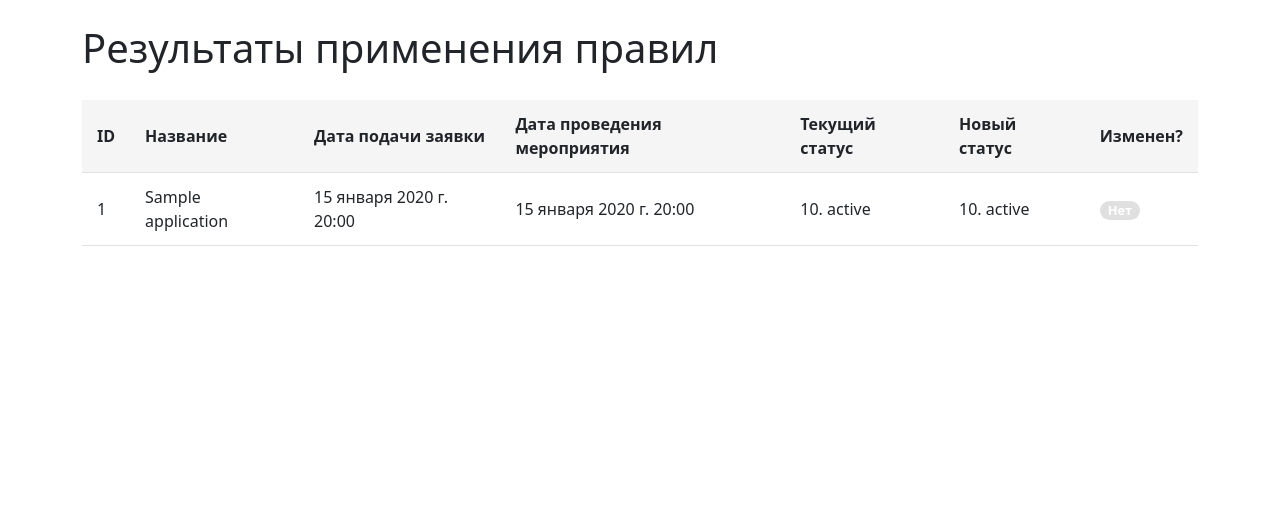
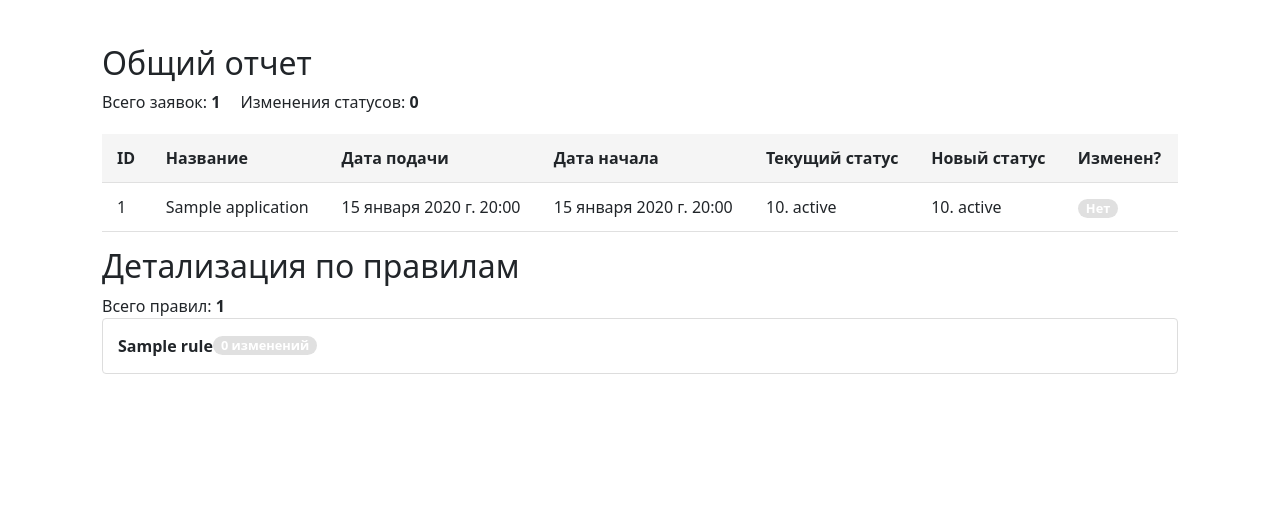
Before and after one commit to DepartmentOfSoftwareEngineeringFEFU/B9121-09.03.04_Verkhovtcov, a Django app: page / in a window 1280 px wide. Shown: the part 56-570 px from the top of the page. Run offline with Django 5.2, Linux system fonts and the light colour scheme; tables that the repository leaves empty hold one stand-in row (values such as "Sample post"); parts of the project's set-up code (start-up, migrations or seed data) failed here and were passed over.

Commit message:
Изменение отображения отчета решателя задач

```diff
--- a/system/CogSolver/views.py
+++ b/system/CogSolver/views.py
@@ -1,21 +1,46 @@
-from CogSolver.models import RuleEngine
+from CogSolver.models import Rule, RuleEngine
 from django.shortcuts import render
 
 
 def rules_report(request):
     raw_results = RuleEngine.batch_apply_rules()
+    changed_count = sum(1 for r in raw_results if r['status_changed'])
+
+    # Группировка по правилам
+    rules = []
+    for rule in Rule.objects.filter(is_active=True):
+        changed_apps = [
+            r for r in raw_results
+            if r['new_status'] == rule.new_status and r['status_changed']
+        ]
+        rules.append({
+            'name': rule.name,
+            'description': rule.description,
+            'new_status': rule.new_status,
+            'changed_applications': changed_apps,
+            'changed_count': len(changed_apps)
+        })
 
     context = {
         'results': raw_results,
+        'changed_count': changed_count,
+        'rules': rules,
         'columns': [
             {'name': 'ID', 'key': 'application.id'},
             {'name': 'Название', 'key': 'application.e_title'},
-            {'name': 'Дата подачи заявки', 'key': 'application.subm_date'},
-            {'name': 'Дата проведения мероприятия',
-             'key': 'application.e_start_time'},
+            {'name': 'Дата подачи', 'key': 'application.subm_date'},
+            {'name': 'Дата начала', 'key': 'application.e_start_time'},
             {'name': 'Текущий статус', 'key': 'current_status'},
             {'name': 'Новый статус', 'key': 'new_status'},
             {'name': 'Изменен?', 'key': 'status_changed'},
+        ],
+        'columns_changed': [
+            {'name': 'ID', 'key': 'application.id'},
+            {'name': 'Название', 'key': 'application.e_title'},
+            {'name': 'Дата подачи', 'key': 'application.subm_date'},
+            {'name': 'Дата начала', 'key': 'application.e_start_time'},
+            {'name': 'Текущий статус', 'key': 'current_status'},
+            {'name': 'Новый статус', 'key': 'new_status'},
         ]
     }
     return render(request, 'CogSolver/index.html', context)
--- a/system/templates/CogSolver/index.html
+++ b/system/templates/CogSolver/index.html
@@ -1,13 +1,32 @@
 {% extends "base.html" %}
 
-{% block content%}
+{% block content %}
+<div class="rules-container">
     {% if results %}
-        {% block report %}
+        <div class="summary-section">
+            <h2>Общий отчет</h2>
             {% include "includes/report.html" %}
-        {% endblock %}
+        </div>
 
+        <div class="rules-section">
+
+            <h2>Детализация по правилам</h2>
+            {% include "includes/summary_detail.html" %}
+
+            {% for rule in rules %}
+                <div class="rule-accordion">
+                    <button class="accordion-button">
+                        <span class="rule-name">{{ rule.name }}</span>
+                        <span class="badge">{{ rule.changed_count }} изменений</span>
+                    </button>
+                    <div class="accordion-content">
+                        {% include "includes/rule_detail.html" with rule=rule %}
+                    </div>
+                </div>
+            {% endfor %}
+        </div>
     {% else %}
-        <p>Отсутствуют данные о заявках для отображения.</p>
+        <p class="no-data">Отсутствуют данные о заявках для отображения.</p>
     {% endif %}
-
+</div>
 {% endblock %}
--- a/system/templates/base.html
+++ b/system/templates/base.html
@@ -6,7 +6,64 @@
     <meta name="viewport" content="width=device-width, initial-scale=1.0">
     <title>{% block title %}Система управления мероприятиями{% endblock %}</title>
     <link href="https://cdn.jsdelivr.net/npm/bootstrap@5.3.0/dist/css/bootstrap.min.css" rel="stylesheet">
-    {% block extra_css %}{% endblock %}
+    {% block extra_css %}
+        <style>
+            .rules-container {
+                padding: 20px;
+            }
+
+            .rule-accordion {
+                margin-bottom: 10px;
+                border: 1px solid #ddd;
+                border-radius: 4px;
+            }
+
+            .accordion-button {
+                width: 100%;
+                padding: 15px;
+                text-align: left;
+                background: #f8f9fa;
+                border: none;
+                cursor: pointer;
+                display: flex;
+                justify-content: space-between;
+                align-items: center;
+            }
+
+            .accordion-button:hover {
+                background: #e9ecef;
+            }
+
+            .accordion-content {
+                padding: 0 15px;
+                max-height: 0;
+                overflow: hidden;
+                transition: max-height 0.3s ease-out;
+            }
+
+            .accordion-content.active {
+                padding: 15px;
+                max-height: 1000px;
+            }
+
+            .rule-name {
+                font-weight: 600;
+            }
+
+            .rule-info {
+                background: #f8f9fa;
+                padding: 10px;
+                margin-bottom: 15px;
+                border-radius: 4px;
+            }
+
+            .summary-info {
+                display: flex;
+                gap: 20px;
+                margin-bottom: none;
+            }
+        </style>
+    {% endblock %}
 </head>
 <body>
     <nav class="navbar navbar-expand-lg navbar-dark bg-dark">
@@ -23,6 +80,16 @@
     </div>
 
     <script src="https://cdn.jsdelivr.net/npm/bootstrap@5.3.0/dist/js/bootstrap.bundle.min.js"></script>
-    {% block extra_js %}{% endblock %}
+    {% block extra_js %}
+        <script>
+            document.querySelectorAll('.accordion-button').forEach(button => {
+                button.addEventListener('click', () => {
+                    const content = button.nextElementSibling;
+                    button.classList.toggle('active');
+                    content.classList.toggle('active');
+                });
+            });
+        </script>
+    {% endblock %}
 </body>
 </html>
--- a/system/templates/includes/report.html
+++ b/system/templates/includes/report.html
@@ -1,7 +1,7 @@
-<!-- templates/rules/report.html -->
+<!-- templates/CogSolver/includes/report.html -->
 
 <div class="rules-report">
-    <h1>Результаты применения правил</h1>
+    {% include "includes/summary_main.html" %}
 
     <div class="table-container">
         <table class="rules-table">
@@ -80,5 +80,10 @@
 
 .table-container {
     overflow-x: auto;
+    margin-bottom: 15px;
+}
+
+.summary-info > p {
+    margin-bottom: 0;
 }
 </style>
--- /dev/null
+++ b/system/templates/includes/rule_detail.html
@@ -0,0 +1,30 @@
+<div class="rule-detail">
+    {% include "includes/summary_main.html" %}
+
+
+    <table class="rules-table">
+        <thead>
+            <tr>
+                {% for column in columns_changed %}
+                <th>{{ column.name }}</th>
+                {% endfor %}
+            </tr>
+        </thead>
+        <tbody>
+            {% for item in rule.changed_applications %}
+            <tr class="changed">
+                <td>{{ item.application.id }}</td>
+                <td>{{ item.application.e_title }}</td>
+                <td>{{ item.application.subm_date|date:"d.m.Y H:i" }}</td>
+                <td>{{ item.application.e_start_time|date:"d.m.Y H:i" }}</td>
+                <td>{{ item.current_status }}</td>
+                <td>{{ item.new_status }}</td>
+            </tr>
+            {% empty %}
+            <tr>
+                <td colspan="6">Нет изменений по этому правилу</td>
+            </tr>
+            {% endfor %}
+        </tbody>
+    </table>
+</div>
--- /dev/null
+++ b/system/templates/includes/summary_detail.html
@@ -0,0 +1,3 @@
+<div class="summary-info">
+    <p>Всего правил: <strong>{{ rules|length }}</strong></p>
+</div>
--- /dev/null
+++ b/system/templates/includes/summary_main.html
@@ -0,0 +1,4 @@
+<div class="summary-info">
+    <p>Всего заявок: <strong>{{ results|length }}</strong></p>
+    <p>Изменения статусов: <strong>{{ changed_count }}</strong></p>
+</div>
```
